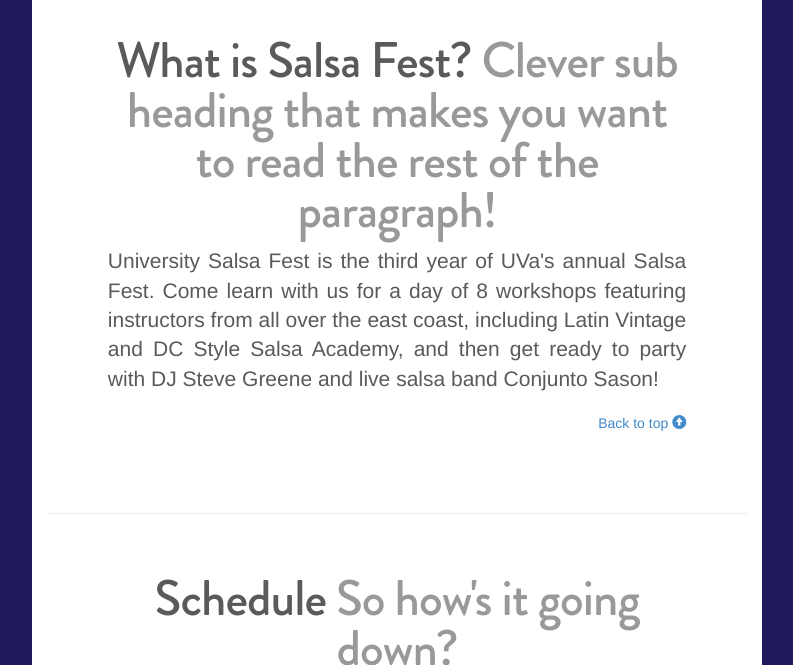
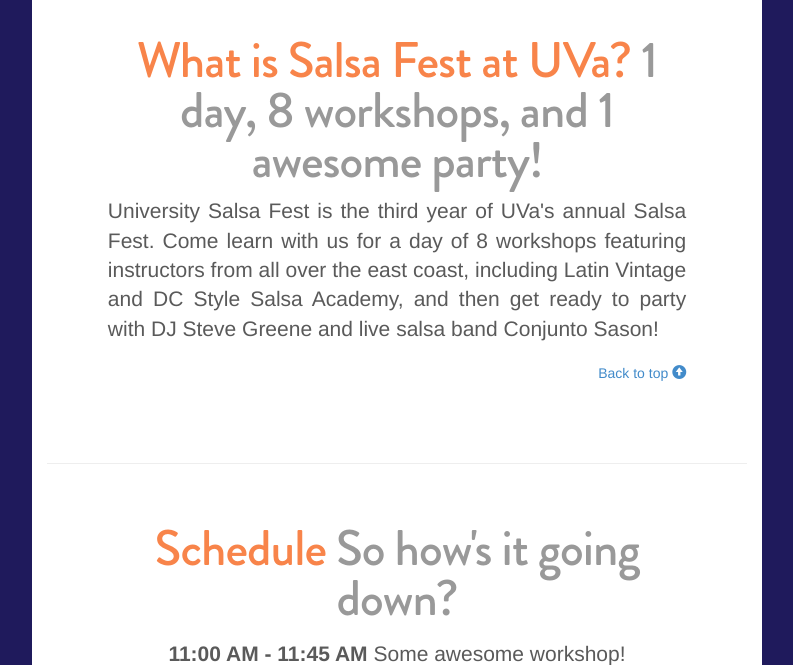
Before and after one commit to swoloszynski/universitysalsafest, a Jekyll site: the page bootstrap-3.0.3/examples/jumbotron-narrow/index.html, which Jekyll copies as it is, in a window 1280 px wide and 900 px high, scrolled down 414 px, cut to the strip 235-900 px from the top of the window. Shown: the whole strip, without its empty margins (243-1036 px from the left). Built offline with Jekyll 4.4.1, drawn with Linux system fonts in a browser that asks for light colours; Markdown is read by kramdown in place of the engine named in the settings.

Commit message:
Change header color and featurette header color to orange

```diff
--- a/bootstrap-3.0.3/examples/jumbotron-narrow/index.html
+++ b/bootstrap-3.0.3/examples/jumbotron-narrow/index.html
@@ -54,7 +54,7 @@
       <a id="about"></a>
       <div class="row featurette">
         <div class="col-md-10 col-md-offset-1">
-          <h2 class="featurette-heading">What is Salsa Fest? <span class="text-muted">Clever sub heading that makes you want to read the rest of the paragraph!</span></h2>
+          <h2 class="featurette-heading light-orange">What is Salsa Fest at UVa? <span class="text-muted">1 day, 8 workshops, and 1 awesome party!</span></h2>
           <p class="lead justified">University Salsa Fest is the third year of UVa's annual Salsa Fest. Come learn with us for a day of 8 workshops featuring instructors from all over the east coast, including Latin Vintage and DC Style Salsa Academy, and then get ready to party with DJ Steve Greene and live salsa band Conjunto Sason!</p>
           <p class="right-aligned"><a href="#top">Back to top  <span class="glyphicon glyphicon-circle-arrow-up"></span></a></p>
         </div>
@@ -65,7 +65,7 @@
       <a id="schedule"></a>
       <div class="row featurette">
         <div class="col-md-10 col-md-offset-1">
-          <h2 class="featurette-heading">Schedule <span class="text-muted">So how's it going down?</span></h2>
+          <h2 class="featurette-heading light-orange">Schedule <span class="text-muted">So how's it going down?</span></h2>
           <p class="lead schedule"><span class="schedule-time">11:00 AM - 11:45 AM</span> <span class="schedule-item">Some awesome workshop!</span></p>
           <p class="lead schedule"><span class="schedule-time">11:00 AM - 11:45 AM</span> <span class="schedule-item">Some awesome workshop!</span></p>
           <p class="center-aligned"><a href="flier.jpg" target="blank">View PDF of schedule</a></p>
@@ -78,7 +78,7 @@
       <a id="tickets"></a>
       <div class="row featurette">
         <div class="col-md-10 col-md-offset-1">
-          <h2 class="featurette-heading">How do I get tickets? <span class="text-muted">Get discounted prices by purchasing in advance!</span></h2>
+          <h2 class="featurette-heading light-orange">How do I get tickets? <span class="text-muted">Get discounted prices by purchasing in advance!</span></h2>
           <p class="lead">Explanation of different ticket prices here! In advance or at the door!</p>
           <div class="jumbotron jumbotron-custom">
             <p><a class="btn btn-lg btn-success" href="#" role="button">Get tickets!</a></p>
@@ -92,7 +92,7 @@
       <a id="directions"></a>
       <div class="row featurette">
         <div class="col-md-10 col-md-offset-1">
-          <h2 class="featurette-heading">Where is it? <span class="text-muted">Come visit us in beautiful Charlottesville!</span></h2>
+          <h2 class="featurette-heading light-orange">Where is it? <span class="text-muted">Come visit us in beautiful Charlottesville!</span></h2>
           <p class="lead">Address and written description of directions.</p>
           <iframe width="570" height="480" frameborder="0" scrolling="no" marginheight="0" marginwidth="0" src="https://maps.google.com/maps?f=q&amp;source=s_q&amp;hl=en&amp;geocode=&amp;q=university+of+virginia+student+activities+building&amp;aq=&amp;sll=38.029434,-78.516369&amp;sspn=0.027618,0.05137&amp;t=m&amp;ie=UTF8&amp;hq=&amp;hnear=Student+Activities+Bldg,+Charlottesville,+Virginia+22903&amp;ll=38.031935,-78.514996&amp;spn=0.032451,0.054932&amp;z=14&amp;output=embed"></iframe><br /><small><a href="https://maps.google.com/maps?f=q&amp;source=embed&amp;hl=en&amp;geocode=&amp;q=university+of+virginia+student+activities+building&amp;aq=&amp;sll=38.029434,-78.516369&amp;sspn=0.027618,0.05137&amp;t=m&amp;ie=UTF8&amp;hq=&amp;hnear=Student+Activities+Bldg,+Charlottesville,+Virginia+22903&amp;ll=38.031935,-78.514996&amp;spn=0.032451,0.054932&amp;z=14" style="color:#0000FF;text-align:left">View Larger Map</a></small>
           <p class="right-aligned"><a href="#top">Back to top  <span class="glyphicon glyphicon-circle-arrow-up"></span></a></p>
```
